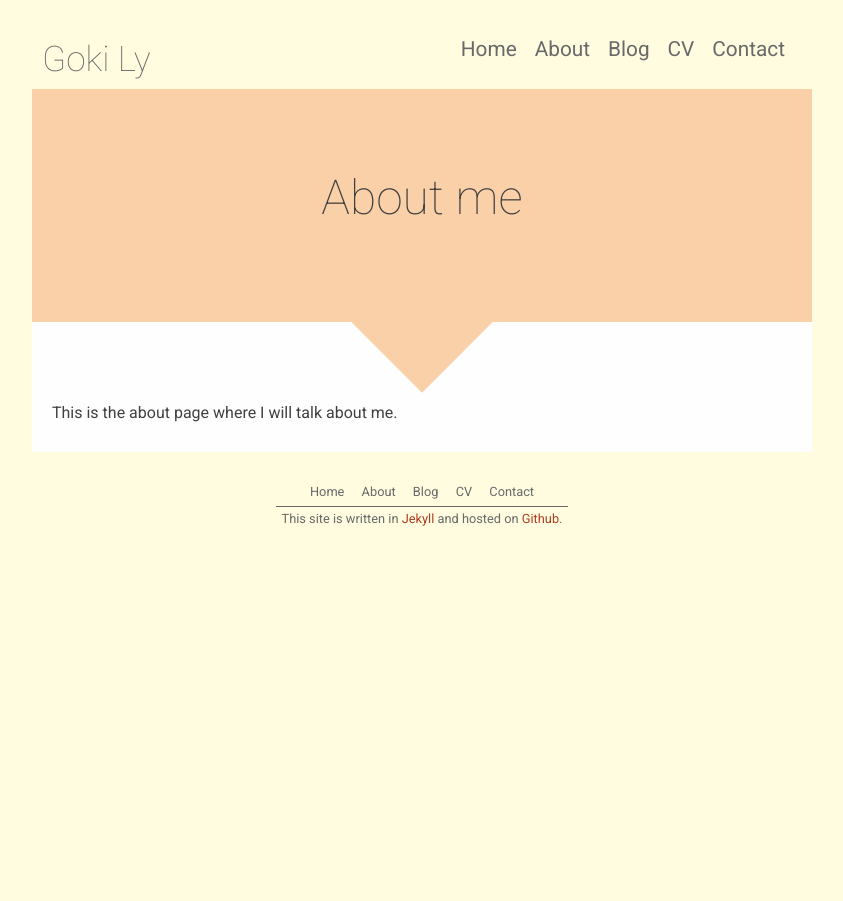
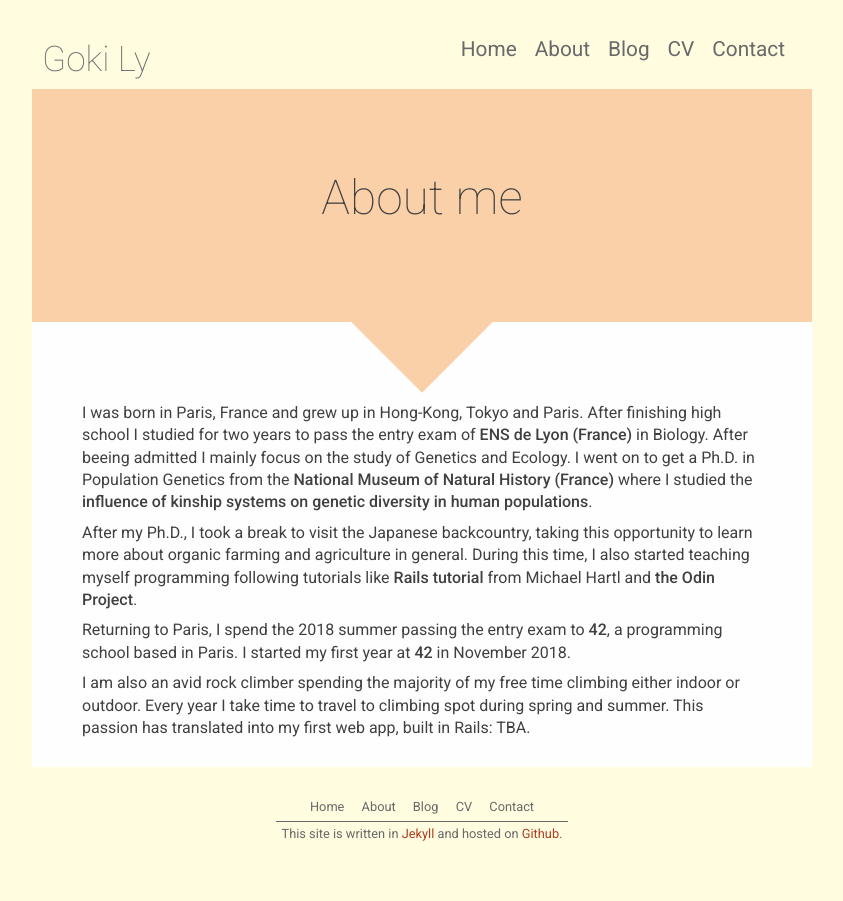
Before and after one commit to gokily/mysite, a Jekyll site: the page built from about.html, in a window 1280 px wide. Shown: the whole page, without its empty margins (218-1061 px from the left). Built offline with Jekyll 4.4.1, drawn with Linux system fonts in a browser that asks for light colours.

Commit message:
Start to write a about page and the first blog post.

```diff
--- a/_layouts/default.html
+++ b/_layouts/default.html
@@ -5,7 +5,7 @@
 	<meta charset="utf-8">
 	<title>{{ page.title }}</title>
 	<link rel="stylesheet" href="{{ site.baseurl }}/assets/css/styles.css">
-	<link href="https://fonts.googleapis.com/css?family=Roboto:100,300,400,400i,700" rel="stylesheet">
+	<link href="https://fonts.googleapis.com/css?family=Roboto:100,300,400,400i,500,700" rel="stylesheet">
 	{% seo %}
 </head>
 
--- a/_sass/main.scss
+++ b/_sass/main.scss
@@ -359,8 +359,15 @@ $color1: $myaltcolor;
 }
 #about-content {
   flex: 1 1 auto;
-  padding: 80px 20px 20px;
+  padding: 80px 50px 20px;
   background: $mywhite;
+}
+
+.about-external-link {
+  font-weight: 500;
+}
+.about-external-link:hover {
+  text-decoration: underline;
 }
 
 /* BLOG PAGE */
--- a/about.html
+++ b/about.html
@@ -8,8 +8,40 @@
 	</section>
 
 	<section id="about-content">
+		<p>I was born in Paris, France and grew up in Hong-Kong, Tokyo and Paris.
+			After finishing high school I studied for two years to pass the entry exam of
+			<a href="http://www.ens-lyon.fr/" class="about-external-link">
+				ENS de Lyon (France)</a>
+			in Biology. After beeing admitted I mainly focus on the study of Genetics and Ecology.
+			I went on to get a Ph.D. in Population Genetics from the
+			<a href="https://www.mnhn.fr/en" class="about-external-link">National Museum of Natural History (France)</a>
+			where I studied the
+			<a href="https://www.theses.fr/2017MNHN0007" class="about-external-link">
+				influence of kinship systems on genetic diversity in human populations</a>.
+		</p>
 		<p>
-			This is the about page where I will talk about me.
+			After my Ph.D., I took a break to visit the Japanese backcountry,
+			taking this opportunity to learn more about organic farming and agriculture in general.
+			During this time, I also started teaching myself programming following tutorials like
+			<a href="https://www.railstutorial.org/" class="about-external-link">
+				Rails tutorial
+			</a>
+			from Michael Hartl and
+			<a href="https://www.theodinproject.com/" class="about-external-link">the Odin Project</a>.
+		</p>
+		<p>
+			Returning to Paris, I spend the 2018 summer passing the entry exam to
+			<a class="about-external-link" href="https://www.42.fr/">42</a>,
+			a programming school based in Paris.
+			I started my first year at
+			<a class="about-external-link" href="https://www.42.fr/">42</a>
+			in November 2018.
+		</p>
+		<p>
+			I am also an avid rock climber spending the majority of my free time climbing
+			either indoor or outdoor. Every year I take time to travel to climbing spot
+			during spring and summer. This passion has translated into my first web app,
+			built in Rails: TBA.
 		</p>
 	</section>
 </div>
```
Also changed, not shown: _drafts/5-things-to-remember-with-jekyll.html (added, +7 -0 lines).
